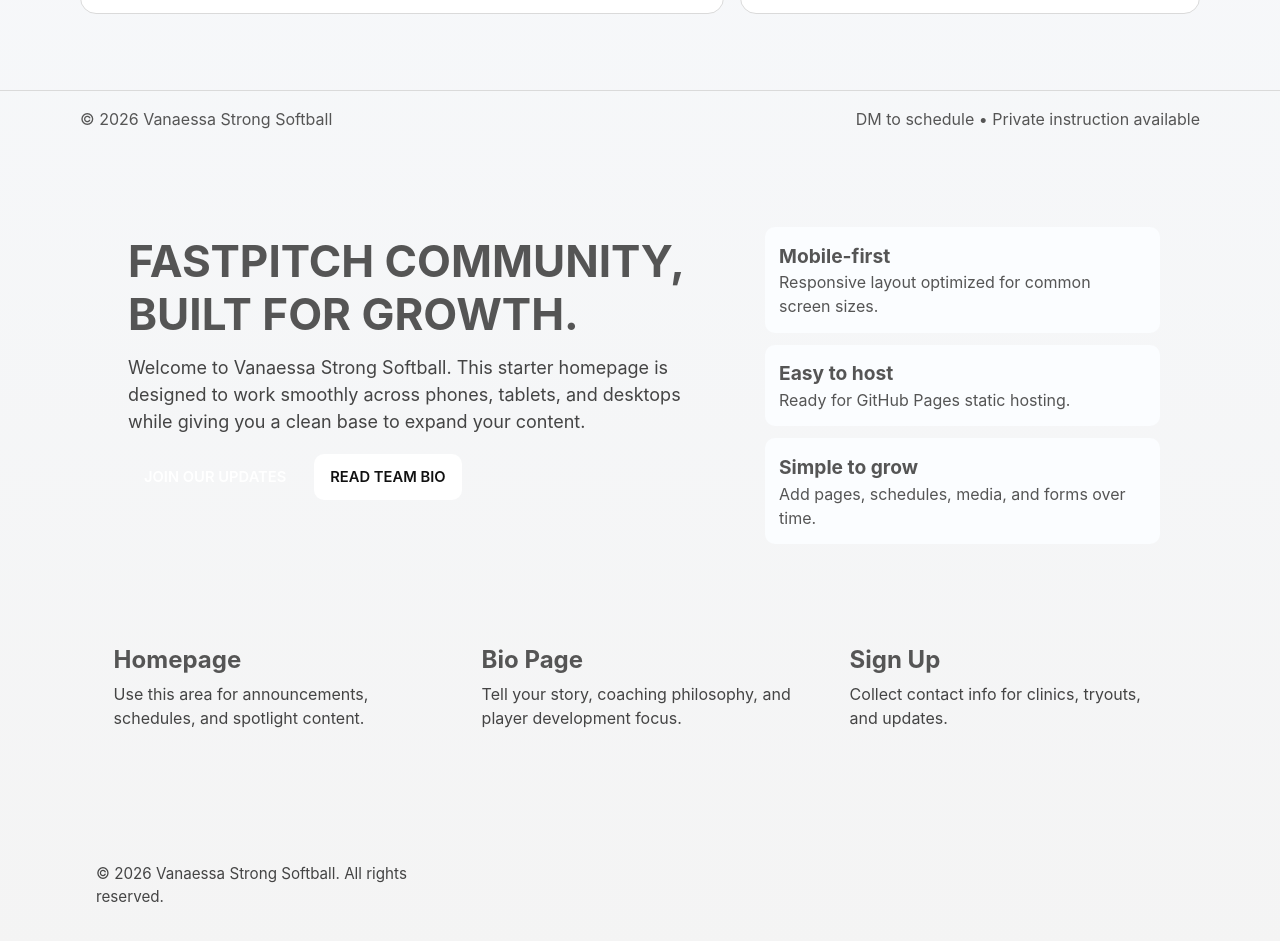
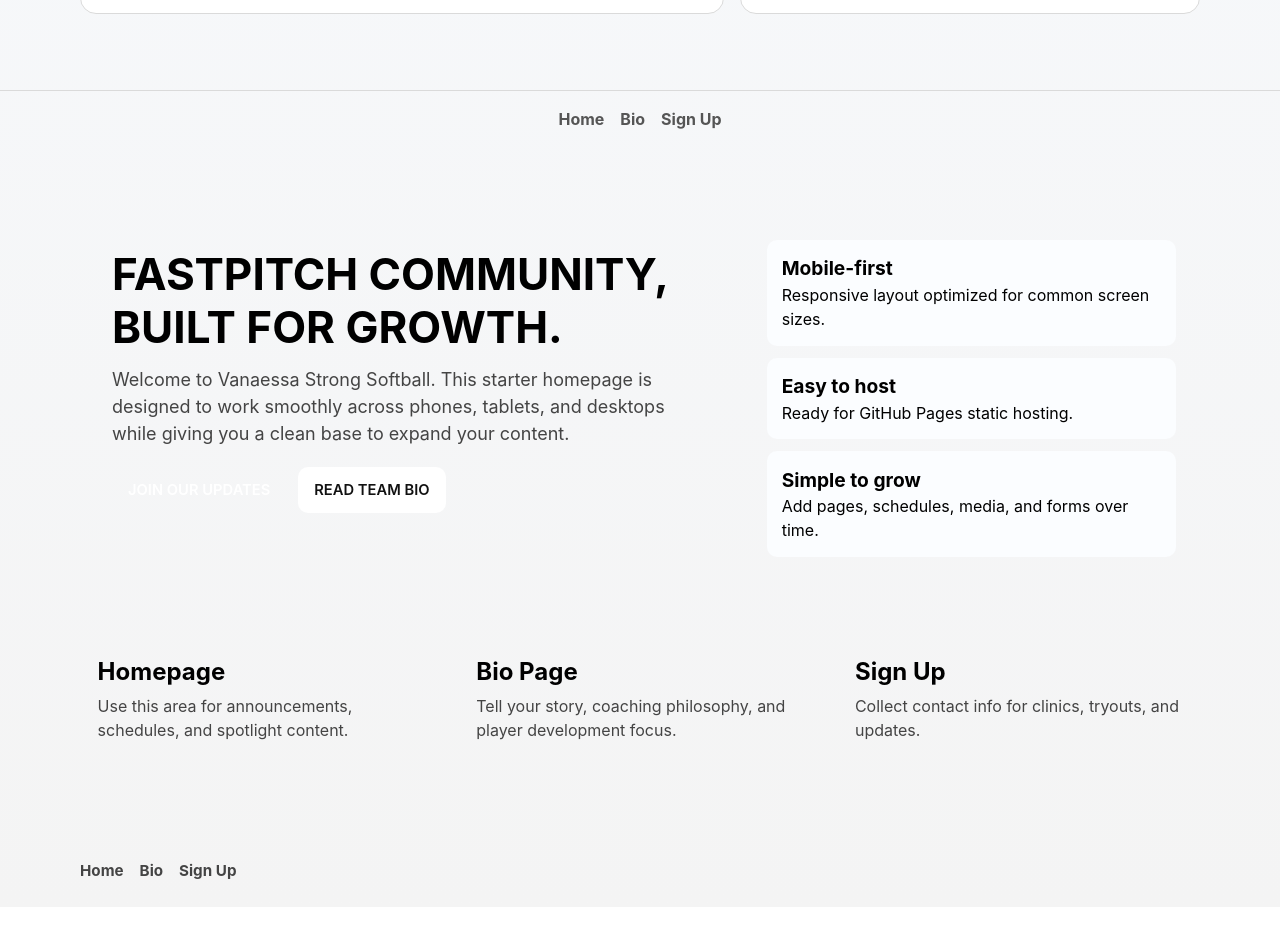
Before and after one commit to dstrong23/smbfastpitch, a plain HTML site: page index.html in a window 1280 px wide. Shown: the part 924-1865 px from the top of the page. After the commit the page ends 1831 px from the top, so only its background shows below. Drawn offline with Linux system fonts and the light colour scheme.

Commit message:
Replace footer copy with page links

```diff
--- a/index.html
+++ b/index.html
@@ -129,7 +129,9 @@
       .cred-list li { margin-bottom: .4rem; }
 
       footer { border-top: 1px solid var(--line); margin-top: 2rem; }
-      .foot { padding: 1rem 0 1.8rem; color: #555; display: flex; justify-content: space-between; gap: 1rem; flex-wrap: wrap; }
+      .foot { padding: 1rem 0 1.8rem; color: #555; display: flex; justify-content: center; gap: 1rem; flex-wrap: wrap; }
+      .footer-links { display: flex; gap: 1rem; flex-wrap: wrap; font-weight: 700; }
+      .footer-links a:hover,.footer-links a:focus-visible { color: var(--accent-dark); outline: none; }
 
       @media (min-width: 860px) {
         .hero-wrap { grid-template-columns: 1.4fr 1fr; }
@@ -412,8 +414,14 @@
 
     <footer>
       <div class="container foot">
-        <span>© <span id="year">2026</span> Vanaessa Strong Softball</span>
-        <span>DM to schedule • Private instruction available</span>
+        <nav class="footer-links" aria-label="Footer navigation">
+          <a href="index.html">Home</a>
+          <a href="bio.html">Bio</a>
+          <a href="signup.html">Sign Up</a>
+        </nav>
+      </div>
+    </footer>
+
     <main>
       <section class="hero">
         <div class="container hero-grid">
@@ -467,7 +475,11 @@
 
     <footer class="site-footer">
       <div class="container">
-        © <span id="year">2026</span> Vanaessa Strong Softball. All rights reserved.
+        <nav class="footer-links" aria-label="Footer navigation">
+          <a href="index.html">Home</a>
+          <a href="bio.html">Bio</a>
+          <a href="signup.html">Sign Up</a>
+        </nav>
       </div>
     </footer>
 
```
Also changed, not shown: bio.html (+3 -3 lines), signup.html (+3 -3 lines).
